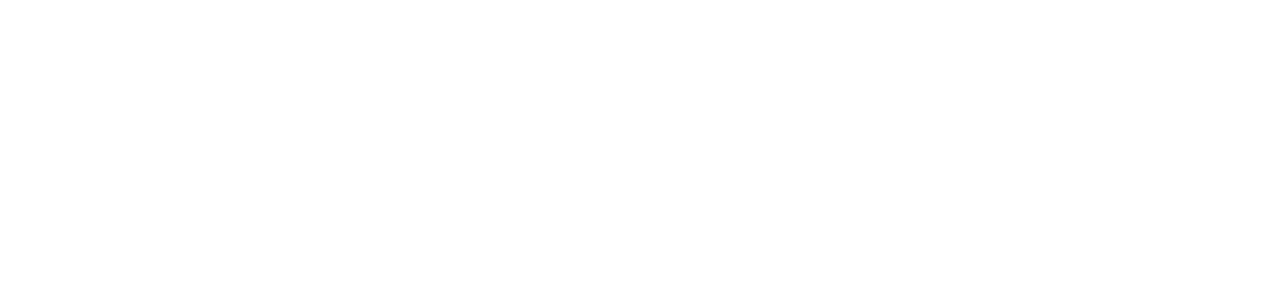
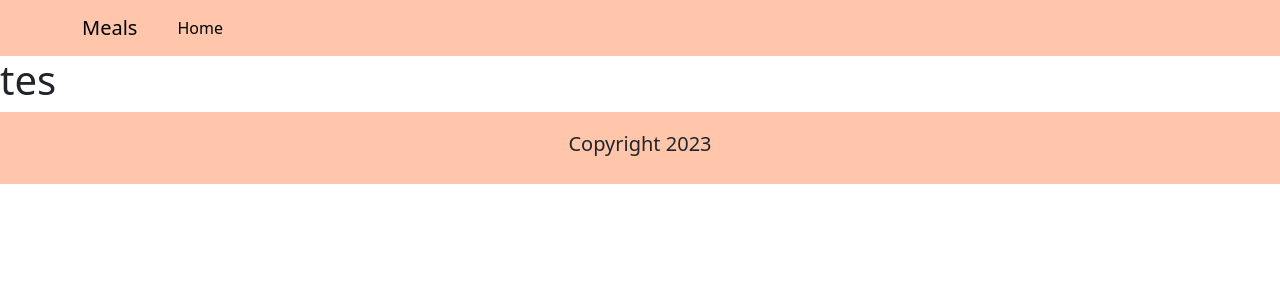
Before and after one commit to HafizhMA/Meals, a React (Vite) app: page /favorite/1 in a window 1280 px wide. Before the commit this address had no page. Shown: the top 300 px of the page. Built offline with nearby package versions, Linux system fonts and the light colour scheme; the HTML template or start-up script is replaced by a standard one.

Commit message:
routing favorite page

```diff
--- a/src/App.jsx
+++ b/src/App.jsx
@@ -4,6 +4,7 @@
 import { Route, Routes } from "react-router-dom";
 import CategoriesPage from "./pages/CategoriesPage";
 import DetailMealsPage from "./pages/DetailMealsPage";
+import FavoritePage from "./pages/FavoritePage";
 
 function App() {
   return (
@@ -11,6 +12,7 @@
       <Route path="/" element={<Home />} />
       <Route path="/categories/:strCategory" element={<CategoriesPage />} />
       <Route path="/detail/:idMeal" element={<DetailMealsPage />} />
+      <Route path="/favorite/:idMeal" element={<FavoritePage />} />
     </Routes>
   );
 }
--- a/src/pages/FavoritePage.jsx
+++ b/src/pages/FavoritePage.jsx
@@ -1,10 +1,12 @@
 import React from "react";
 import Header from "../components/Header";
+import Footer from "../components/Footer";
 
 const FavoritePage = () => {
   return (
     <>
       <Header />
+      <h1>tes</h1>
       <Footer />
     </>
   );
```
